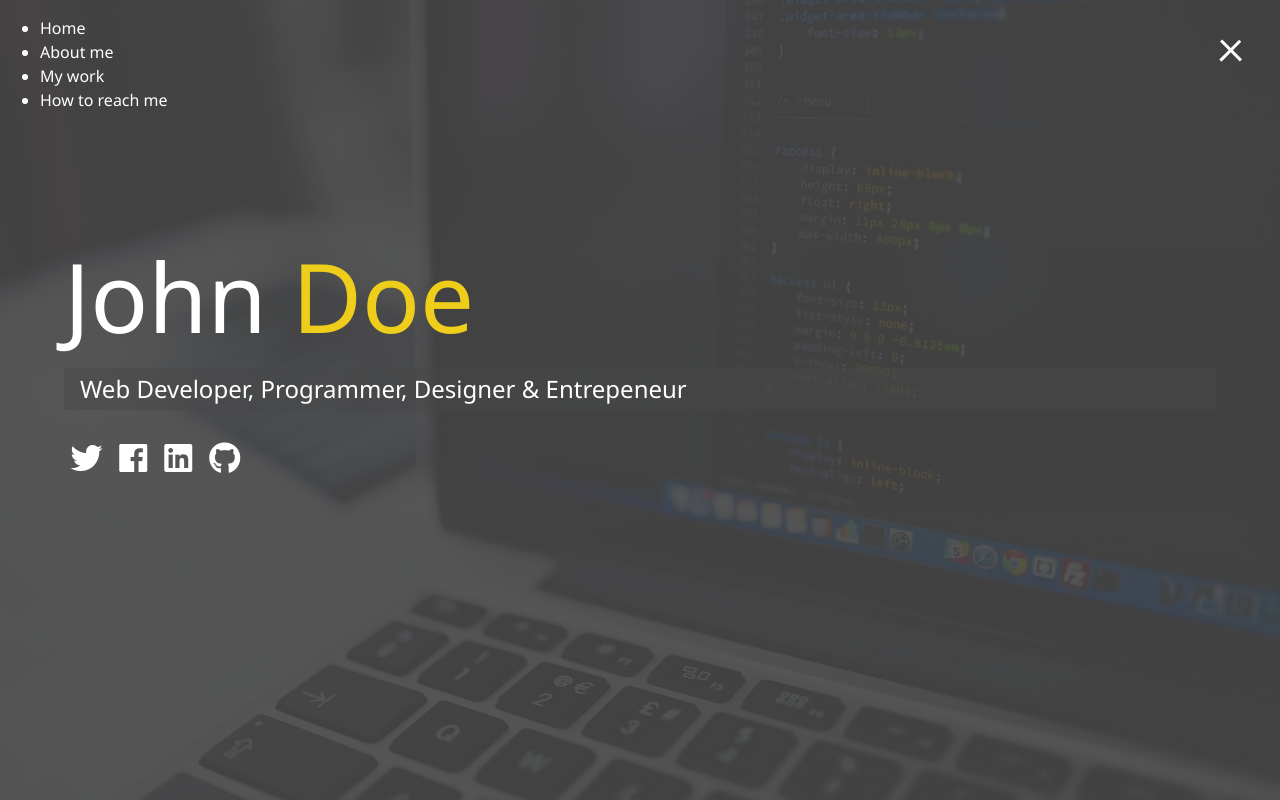
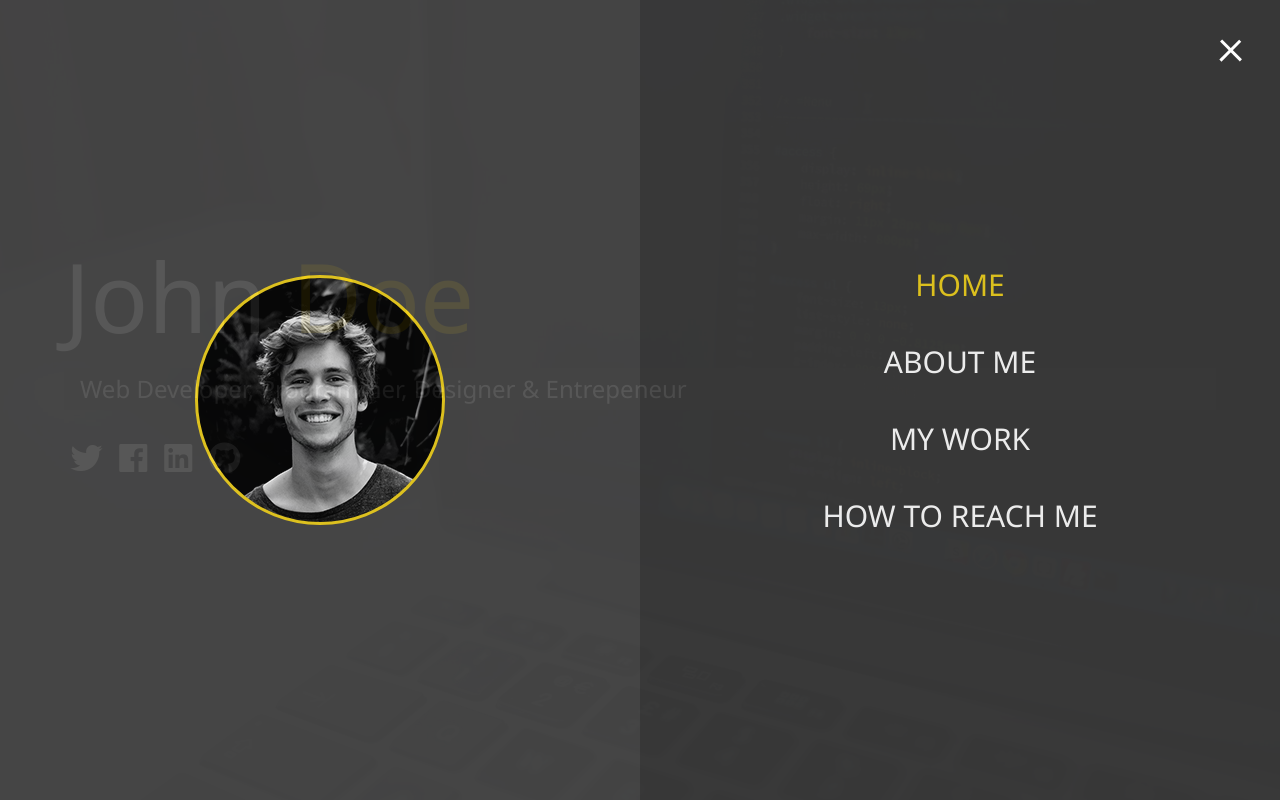
Before and after one commit to sportacus509/modern-portfolio, a website built with webpack: page src/index.html in a window 1280 px wide. Both pictures are taken after a click on the element 1231 px from the left and 47 px from the top of the page. Built offline with nearby package versions, Linux system fonts and the light colour scheme.

Commit message:
Menu overlay

```diff
--- a/src/index.html
+++ b/src/index.html
@@ -23,7 +23,7 @@
                 <div class="portrait"></div>
             </div>
             <ul class="menu-nav">
-                <li class="nav-item">
+                <li class="nav-item current">
                     <a href="/" class="nav-link">Home</a>
                 </li>
                 <li class="nav-item">
--- a/src/scss/_menu.scss
+++ b/src/scss/_menu.scss
@@ -35,3 +35,93 @@
     }
   }
 }
+
+.menu {
+  position: fixed;
+  top: 0;
+  width: 100%;
+  opacity: 0.9;
+  visibility: hidden;
+
+  &.show {
+    visibility: visible;
+  }
+
+  &-branding,
+  &-nav {
+    display: flex;
+    flex-flow: column wrap;
+    align-items: center;
+    justify-content: center;
+    float: left;
+    width: 50%;
+    height: 100vh;
+    overflow: hidden;
+  }
+
+  &-nav {
+    margin: 0;
+    padding: 0;
+    background: darken($primary-color, 5);
+    list-style: none;
+    transform: translate3d(0, -100%, 0);
+    @include easeOut;
+
+    &.show {
+      transform: translate3d(0, 0, 0);
+    }
+  }
+
+  &-branding {
+    background: $primary-color;
+    transform: translate3d(0, 100%, 0);
+    @include easeOut;
+
+    &.show {
+      transform: translate3d(0, 0, 0);
+    }
+
+    .portrait {
+      width: 250px;
+      height: 250px;
+      background: url(../img/portrait.jpg);
+      border-radius: 50%;
+      border: solid 3px $secondary-color;
+    }
+  }
+
+  .nav-item {
+    transform: translate3d(600px, 0, 0);
+    @include easeOut;
+
+    &.show {
+      transform: translate3d(0, 0, 0);
+    }
+
+    &.current > a {
+      color: $secondary-color;
+    }
+  }
+
+  .nav-link {
+    display: inline-block;
+    position: relative;
+    font-size: 30px;
+    text-transform: uppercase;
+    padding: 1rem 0;
+    font-weight: 300;
+    color: #fff;
+    text-decoration: none;
+    @include easeOut;
+    &:hover {
+      color: $secondary-color;
+    }
+  }
+}
+
+// Delay each nav item slide by 0.1s
+@for $x from 1 through 4 {
+  .nav-item:nth-child(#{$x}) {
+    transition-delay: $x * 0.1s;
+  }
+}
```
